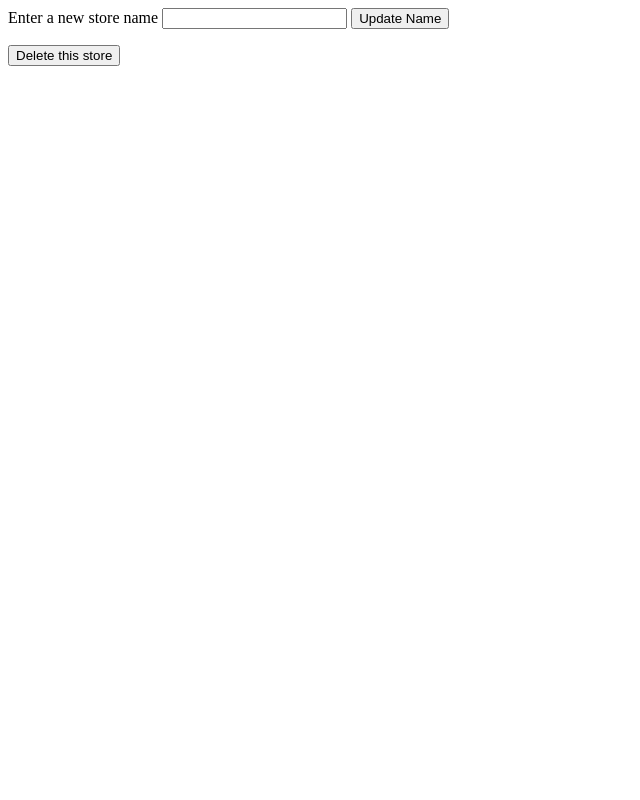
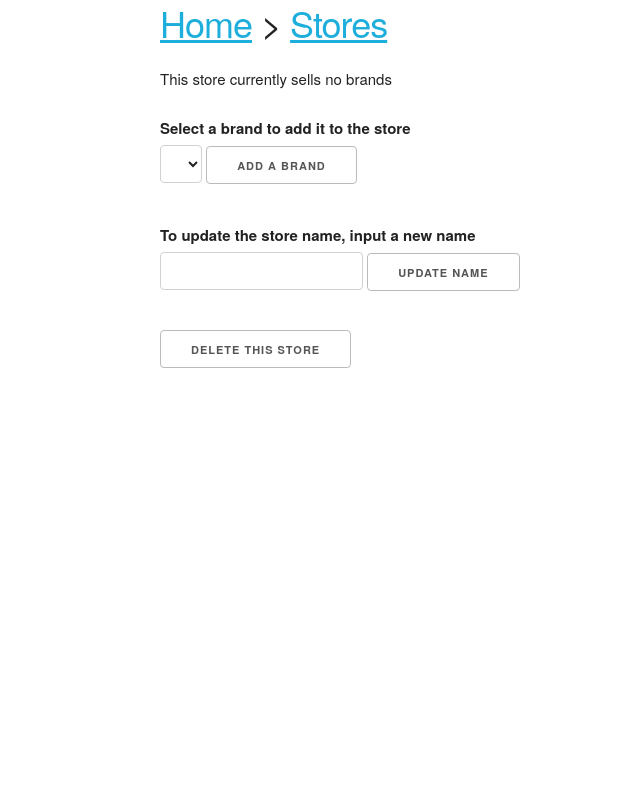
Before and after one commit to jonlin14/storesAndShoesAssessment, a PHP site: template views/store.html.twig in a window 1280 px wide. Shown: the whole page, without its empty margins (0-640 px from the left). Run offline with PHP 8.4, Linux system fonts and the light colour scheme; the template is opened without the code that fills it, so the values that code supplies are empty; some libraries are stand-ins or nearby versions.

Commit message:
Stores can select brands that they sell

```diff
--- a/views/Home.html.twig
+++ b/views/Home.html.twig
@@ -1,8 +1,11 @@
 <html>
     <head>
-        <title>Hello</title>
+        <link rel="stylesheet" href="normalize.css" media="all">
+        <link rel="stylesheet" href="skeleton.css" media="all">
+        <title>Welcome</title>
     </head>
     <body>
+        <div class = "container">
         <form action = "/stores">
             <label>Click to see our shoe stores </label>
             <button type = "submit"> Stores </button>
@@ -12,5 +15,6 @@
             <label>Click to see our shoe brands</label>
             <button type = "submit"> Brands </button>
         </form>
+        </div>
     </body>
 </html>
--- a/views/brands.html.twig
+++ b/views/brands.html.twig
@@ -1,8 +1,11 @@
 <html>
     <head>
-        <title>Brands.html.twig</title>
+        <link rel="stylesheet" href="normalize.css" media="all">
+        <link rel="stylesheet" href="skeleton.css" media="all">
+        <title>Brands</title>
     </head>
     <body>
+        <div class = "container">
         <h5> <a href="/">Home</a></h5>
 
             {% if brands is not empty %}
@@ -21,6 +24,7 @@
 
             <form action = "/brandsDeleteall" method = "post">
                 <button type = "submit">Delete All</button>
+        </div>
         </p>
     </body>
 </html>
--- a/views/store.html.twig
+++ b/views/store.html.twig
@@ -1,13 +1,41 @@
 <html>
     <head>
-        <title>Store.html.twig</title>
+        <link rel="stylesheet" href="normalize.css" media="all">
+        <link rel="stylesheet" href="skeleton.css" media="all">
+        <title>Stores</title>
     </head>
     <body>
-        <p>
+        <div class = "container">
+
+            <h3><a href="/">Home</a> > <a href="/stores">Stores</a></h3>
+            {% if brands is not empty %}
+                <p>
+                    These are the brands that this store sells
+                </p>
+                {% for element in brands %}
+                <p>
+                    {{ element.getBrandName() }}
+                </p>
+                {% endfor %}
+            {% else %}
+                <p> This store currently sells no brands </p>
+            {% endif %}
+            <form action = "/addBrands" method = "post">
+                <input id = 'store_id' name = 'store_id' type = 'hidden' value = '{{ store.getId() }}'>
+                <label for 'brand_id'>Select a brand to add it to the store</label>
+                <select id = "brand_id" name = "brand_id" type = "text">
+                    {% for element in all_brands %}
+                        <option value = "{{ element.getId() }}"> {{ element.getBrandName() }} </option>
+                    {% endfor %}
+                </select>
+                <button type = "submit">Add a brand</button>
+            </form>
+
+
             <form action = "/updateStore/{{ store.getId() }}" method = "post">
                 <input name = "_method" type = "hidden" value = "patch">
 
-                <label for "update_store_name">Enter a new store name</label>
+                <label for "update_store_name">To update the store name, input a new name</label>
                 <input id = "update_store_name" name = "update_store_name" type = "text">
                 <button type = "submit">Update Name</button>
             </form>
@@ -17,5 +45,6 @@
                 <button type = "submit">Delete this store</button>
             </form>
         </p>
+    </div>
     </body>
 </html>
--- /dev/null
+++ b/web/skeleton.css
@@ -0,0 +1,418 @@
+/*
+* Skeleton V2.0.4
+* Copyright 2014, Dave Gamache
+* www.getskeleton.com
+* Free to use under the MIT license.
+* http://www.opensource.org/licenses/mit-license.php
+* 12/29/2014
+*/
+
+
+/* Table of contents
+––––––––––––––––––––––––––––––––––––––––––––––––––
+- Grid
+- Base Styles
+- Typography
+- Links
+- Buttons
+- Forms
+- Lists
+- Code
+- Tables
+- Spacing
+- Utilities
+- Clearing
+- Media Queries
+*/
+
+
+/* Grid
+–––––––––––––––––––––––––––––––––––––––––––––––––– */
+.container {
+  position: relative;
+  width: 100%;
+  max-width: 960px;
+  margin: 0 auto;
+  padding: 0 20px;
+  box-sizing: border-box; }
+.column,
+.columns {
+  width: 100%;
+  float: left;
+  box-sizing: border-box; }
+
+/* For devices larger than 400px */
+@media (min-width: 400px) {
+  .container {
+    width: 85%;
+    padding: 0; }
+}
+
+/* For devices larger than 550px */
+@media (min-width: 550px) {
+  .container {
+    width: 80%; }
+  .column,
+  .columns {
+    margin-left: 4%; }
+  .column:first-child,
+  .columns:first-child {
+    margin-left: 0; }
+
+  .one.column,
+  .one.columns                    { width: 4.66666666667%; }
+  .two.columns                    { width: 13.3333333333%; }
+  .three.columns                  { width: 22%;            }
+  .four.columns                   { width: 30.6666666667%; }
+  .five.columns                   { width: 39.3333333333%; }
+  .six.columns                    { width: 48%;            }
+  .seven.columns                  { width: 56.6666666667%; }
+  .eight.columns                  { width: 65.3333333333%; }
+  .nine.columns                   { width: 74.0%;          }
+  .ten.columns                    { width: 82.6666666667%; }
+  .eleven.columns                 { width: 91.3333333333%; }
+  .twelve.columns                 { width: 100%; margin-left: 0; }
+
+  .one-third.column               { width: 30.6666666667%; }
+  .two-thirds.column              { width: 65.3333333333%; }
+
+  .one-half.column                { width: 48%; }
+
+  /* Offsets */
+  .offset-by-one.column,
+  .offset-by-one.columns          { margin-left: 8.66666666667%; }
+  .offset-by-two.column,
+  .offset-by-two.columns          { margin-left: 17.3333333333%; }
+  .offset-by-three.column,
+  .offset-by-three.columns        { margin-left: 26%;            }
+  .offset-by-four.column,
+  .offset-by-four.columns         { margin-left: 34.6666666667%; }
+  .offset-by-five.column,
+  .offset-by-five.columns         { margin-left: 43.3333333333%; }
+  .offset-by-six.column,
+  .offset-by-six.columns          { margin-left: 52%;            }
+  .offset-by-seven.column,
+  .offset-by-seven.columns        { margin-left: 60.6666666667%; }
+  .offset-by-eight.column,
+  .offset-by-eight.columns        { margin-left: 69.3333333333%; }
+  .offset-by-nine.column,
+  .offset-by-nine.columns         { margin-left: 78.0%;          }
+  .offset-by-ten.column,
+  .offset-by-ten.columns          { margin-left: 86.6666666667%; }
+  .offset-by-eleven.column,
+  .offset-by-eleven.columns       { margin-left: 95.3333333333%; }
+
+  .offset-by-one-third.column,
+  .offset-by-one-third.columns    { margin-left: 34.6666666667%; }
+  .offset-by-two-thirds.column,
+  .offset-by-two-thirds.columns   { margin-left: 69.3333333333%; }
+
+  .offset-by-one-half.column,
+  .offset-by-one-half.columns     { margin-left: 52%; }
+
+}
+
+
+/* Base Styles
+–––––––––––––––––––––––––––––––––––––––––––––––––– */
+/* NOTE
+html is set to 62.5% so that all the REM measurements throughout Skeleton
+are based on 10px sizing. So basically 1.5rem = 15px :) */
+html {
+  font-size: 62.5%; }
+body {
+  font-size: 1.5em; /* currently ems cause chrome bug misinterpreting rems on body element */
+  line-height: 1.6;
+  font-weight: 400;
+  font-family: "Raleway", "HelveticaNeue", "Helvetica Neue", Helvetica, Arial, sans-serif;
+  color: #222; }
+
+
+/* Typography
+–––––––––––––––––––––––––––––––––––––––––––––––––– */
+h1, h2, h3, h4, h5, h6 {
+  margin-top: 0;
+  margin-bottom: 2rem;
+  font-weight: 300; }
+h1 { font-size: 4.0rem; line-height: 1.2;  letter-spacing: -.1rem;}
+h2 { font-size: 3.6rem; line-height: 1.25; letter-spacing: -.1rem; }
+h3 { font-size: 3.0rem; line-height: 1.3;  letter-spacing: -.1rem; }
+h4 { font-size: 2.4rem; line-height: 1.35; letter-spacing: -.08rem; }
+h5 { font-size: 1.8rem; line-height: 1.5;  letter-spacing: -.05rem; }
+h6 { font-size: 1.5rem; line-height: 1.6;  letter-spacing: 0; }
+
+/* Larger than phablet */
+@media (min-width: 550px) {
+  h1 { font-size: 5.0rem; }
+  h2 { font-size: 4.2rem; }
+  h3 { font-size: 3.6rem; }
+  h4 { font-size: 3.0rem; }
+  h5 { font-size: 2.4rem; }
+  h6 { font-size: 1.5rem; }
+}
+
+p {
+  margin-top: 0; }
+
+
+/* Links
+–––––––––––––––––––––––––––––––––––––––––––––––––– */
+a {
+  color: #1EAEDB; }
+a:hover {
+  color: #0FA0CE; }
+
+
+/* Buttons
+–––––––––––––––––––––––––––––––––––––––––––––––––– */
+.button,
+button,
+input[type="submit"],
+input[type="reset"],
+input[type="button"] {
+  display: inline-block;
+  height: 38px;
+  padding: 0 30px;
+  color: #555;
+  text-align: center;
+  font-size: 11px;
+  font-weight: 600;
+  line-height: 38px;
+  letter-spacing: .1rem;
+  text-transform: uppercase;
+  text-decoration: none;
+  white-space: nowrap;
+  background-color: transparent;
+  border-radius: 4px;
+  border: 1px solid #bbb;
+  cursor: pointer;
+  box-sizing: border-box; }
+.button:hover,
+button:hover,
+input[type="submit"]:hover,
+input[type="reset"]:hover,
+input[type="button"]:hover,
+.button:focus,
+button:focus,
+input[type="submit"]:focus,
+input[type="reset"]:focus,
+input[type="button"]:focus {
+  color: #333;
+  border-color: #888;
+  outline: 0; }
+.button.button-primary,
+button.button-primary,
+input[type="submit"].button-primary,
+input[type="reset"].button-primary,
+input[type="button"].button-primary {
+  color: #FFF;
+  background-color: #33C3F0;
+  border-color: #33C3F0; }
+.button.button-primary:hover,
+button.button-primary:hover,
+input[type="submit"].button-primary:hover,
+input[type="reset"].button-primary:hover,
+input[type="button"].button-primary:hover,
+.button.button-primary:focus,
+button.button-primary:focus,
+input[type="submit"].button-primary:focus,
+input[type="reset"].button-primary:focus,
+input[type="button"].button-primary:focus {
+  color: #FFF;
+  background-color: #1EAEDB;
+  border-color: #1EAEDB; }
+
+
+/* Forms
+–––––––––––––––––––––––––––––––––––––––––––––––––– */
+input[type="email"],
+input[type="number"],
+input[type="search"],
+input[type="text"],
+input[type="tel"],
+input[type="url"],
+input[type="password"],
+textarea,
+select {
+  height: 38px;
+  padding: 6px 10px; /* The 6px vertically centers text on FF, ignored by Webkit */
+  background-color: #fff;
+  border: 1px solid #D1D1D1;
+  border-radius: 4px;
+  box-shadow: none;
+  box-sizing: border-box; }
+/* Removes awkward default styles on some inputs for iOS */
+input[type="email"],
+input[type="number"],
+input[type="search"],
+input[type="text"],
+input[type="tel"],
+input[type="url"],
+input[type="password"],
+textarea {
+  -webkit-appearance: none;
+     -moz-appearance: none;
+          appearance: none; }
+textarea {
+  min-height: 65px;
+  padding-top: 6px;
+  padding-bottom: 6px; }
+input[type="email"]:focus,
+input[type="number"]:focus,
+input[type="search"]:focus,
+input[type="text"]:focus,
+input[type="tel"]:focus,
+input[type="url"]:focus,
+input[type="password"]:focus,
+textarea:focus,
+select:focus {
+  border: 1px solid #33C3F0;
+  outline: 0; }
+label,
+legend {
+  display: block;
+  margin-bottom: .5rem;
+  font-weight: 600; }
+fieldset {
+  padding: 0;
+  border-width: 0; }
+input[type="checkbox"],
+input[type="radio"] {
+  display: inline; }
+label > .label-body {
+  display: inline-block;
+  margin-left: .5rem;
+  font-weight: normal; }
+
+
+/* Lists
+–––––––––––––––––––––––––––––––––––––––––––––––––– */
+ul {
+  list-style: circle inside; }
+ol {
+  list-style: decimal inside; }
+ol, ul {
+  padding-left: 0;
+  margin-top: 0; }
+ul ul,
+ul ol,
+ol ol,
+ol ul {
+  margin: 1.5rem 0 1.5rem 3rem;
+  font-size: 90%; }
+li {
+  margin-bottom: 1rem; }
+
+
+/* Code
+–––––––––––––––––––––––––––––––––––––––––––––––––– */
+code {
+  padding: .2rem .5rem;
+  margin: 0 .2rem;
+  font-size: 90%;
+  white-space: nowrap;
+  background: #F1F1F1;
+  border: 1px solid #E1E1E1;
+  border-radius: 4px; }
+pre > code {
+  display: block;
+  padding: 1rem 1.5rem;
+  white-space: pre; }
+
+
+/* Tables
+–––––––––––––––––––––––––––––––––––––––––––––––––– */
+th,
+td {
+  padding: 12px 15px;
+  text-align: left;
+  border-bottom: 1px solid #E1E1E1; }
+th:first-child,
+td:first-child {
+  padding-left: 0; }
+th:last-child,
+td:last-child {
+  padding-right: 0; }
+
+
+/* Spacing
+–––––––––––––––––––––––––––––––––––––––––––––––––– */
+button,
+.button {
+  margin-bottom: 1rem; }
+input,
+textarea,
+select,
+fieldset {
+  margin-bottom: 1.5rem; }
+pre,
+blockquote,
+dl,
+figure,
+table,
+p,
+ul,
+ol,
+form {
+  margin-bottom: 2.5rem; }
+
+
+/* Utilities
+–––––––––––––––––––––––––––––––––––––––––––––––––– */
+.u-full-width {
+  width: 100%;
+  box-sizing: border-box; }
+.u-max-full-width {
+  max-width: 100%;
+  box-sizing: border-box; }
+.u-pull-right {
+  float: right; }
+.u-pull-left {
+  float: left; }
+
+
+/* Misc
+–––––––––––––––––––––––––––––––––––––––––––––––––– */
+hr {
+  margin-top: 3rem;
+  margin-bottom: 3.5rem;
+  border-width: 0;
+  border-top: 1px solid #E1E1E1; }
+
+
+/* Clearing
+–––––––––––––––––––––––––––––––––––––––––––––––––– */
+
+/* Self Clearing Goodness */
+.container:after,
+.row:after,
+.u-cf {
+  content: "";
+  display: table;
+  clear: both; }
+
+
+/* Media Queries
+–––––––––––––––––––––––––––––––––––––––––––––––––– */
+/*
+Note: The best way to structure the use of media queries is to create the queries
+near the relevant code. For example, if you wanted to change the styles for buttons
+on small devices, paste the mobile query code up in the buttons section and style it
+there.
+*/
+
+
+/* Larger than mobile */
+@media (min-width: 400px) {}
+
+/* Larger than phablet (also point when grid becomes active) */
+@media (min-width: 550px) {}
+
+/* Larger than tablet */
+@media (min-width: 750px) {}
+
+/* Larger than desktop */
+@media (min-width: 1000px) {}
+
+/* Larger than Desktop HD */
+@media (min-width: 1200px) {}
```
Also changed, not shown: app/app.php (+8 -4 lines), views/brand.html.twig (+11 -7 lines), views/stores.html.twig (+11 -2 lines), web/normalize.css (added).
